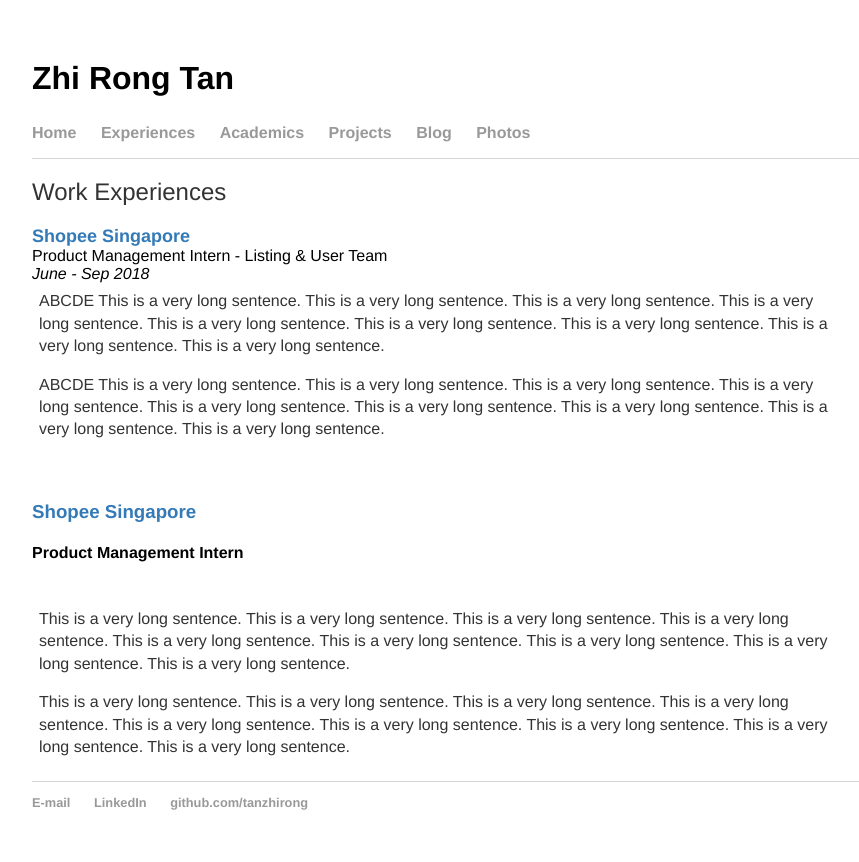
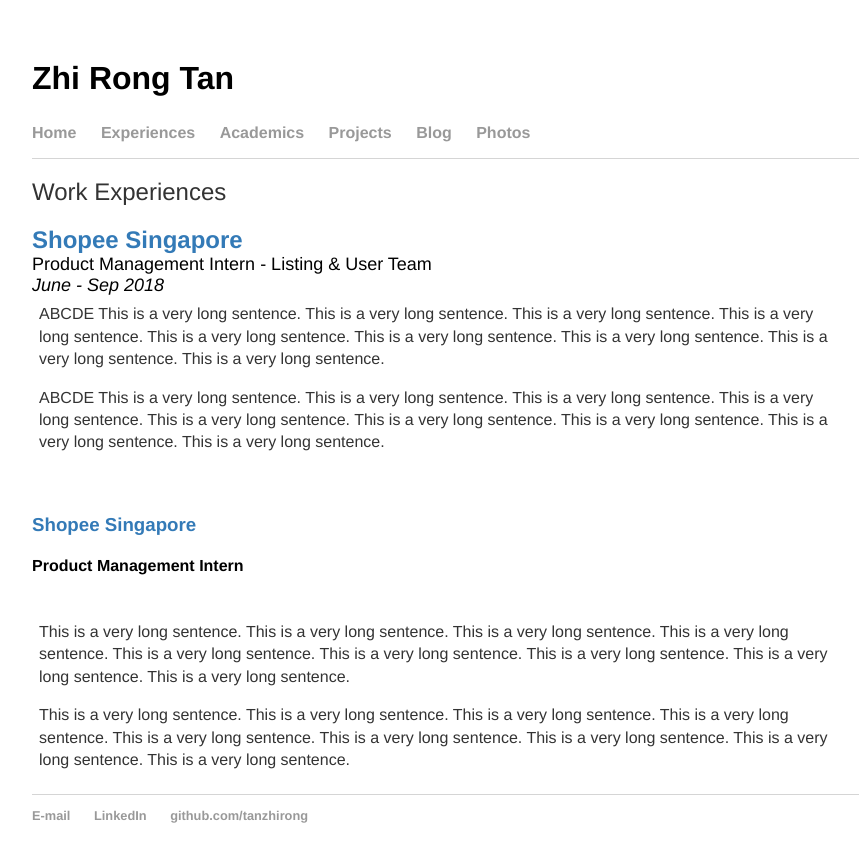
Before and after one commit to tanzhirong/tanzhirong.github.io, a Jekyll site: the page built from exp/index.html, in a window 1280 px wide. Shown: the top 862 px of the page, without its empty margins (96-955 px from the left). Built offline with Jekyll 4.4.1, drawn with Linux system fonts in a browser that asks for light colours.

Commit message:
Update index.html

```diff
--- a/exp/index.html
+++ b/exp/index.html
@@ -7,8 +7,8 @@
 
 <table>
     <tr>
-        <font size="4.5"><b><a href="http://shopee.com/" target="_blank">Shopee Singapore</a></b></font> <br>
-        <font size="3.5">Product Management Intern - Listing & User Team<br>
+        <font size="5"><b><a href="http://shopee.com/" target="_blank">Shopee Singapore</a></b></font> <br>
+        <font size="4">Product Management Intern - Listing & User Team<br>
             <i>June - Sep 2018</i></font>
     <td width="80%">
       <p size="3">ABCDE This is a very long sentence. This is a very long sentence. This is a very long sentence. This is a very long sentence. This is a very long sentence. This is a very long sentence. This is a very long sentence. This is a very long sentence. This is a very long sentence. </p>
```
